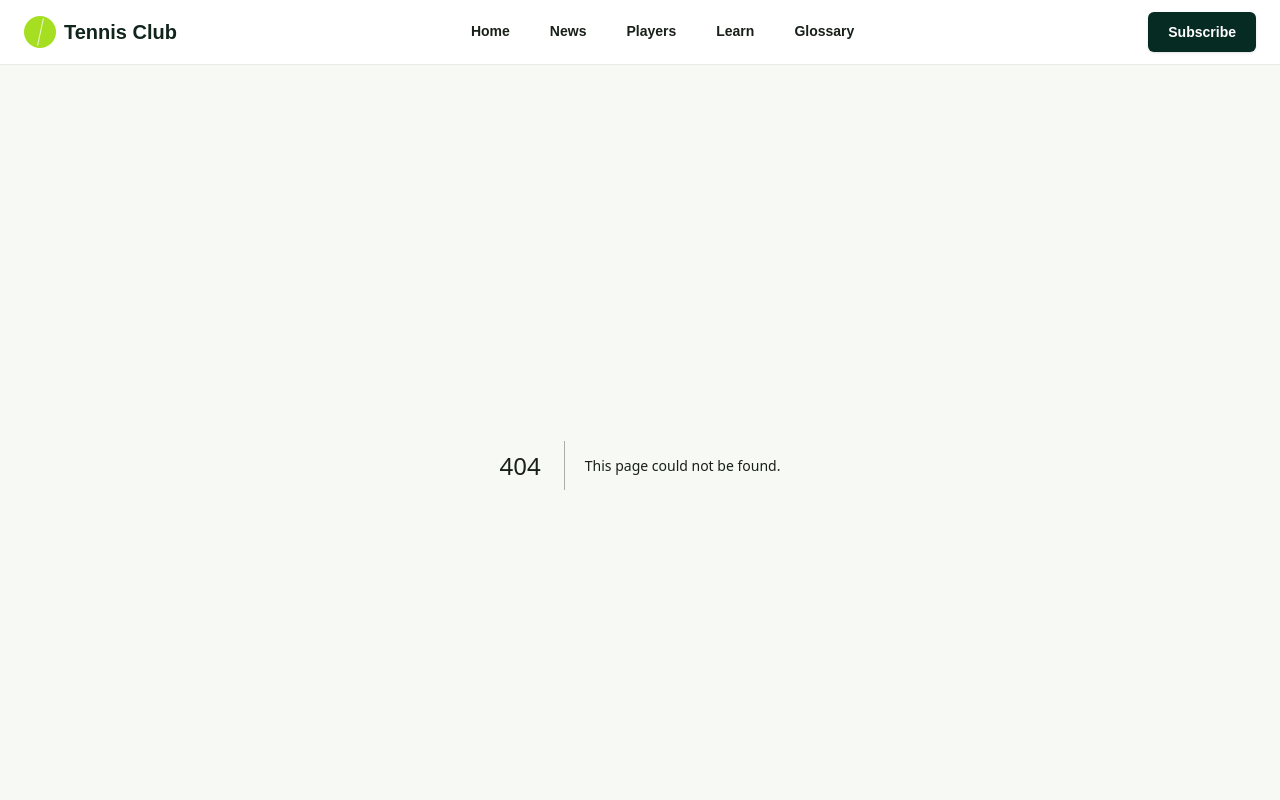
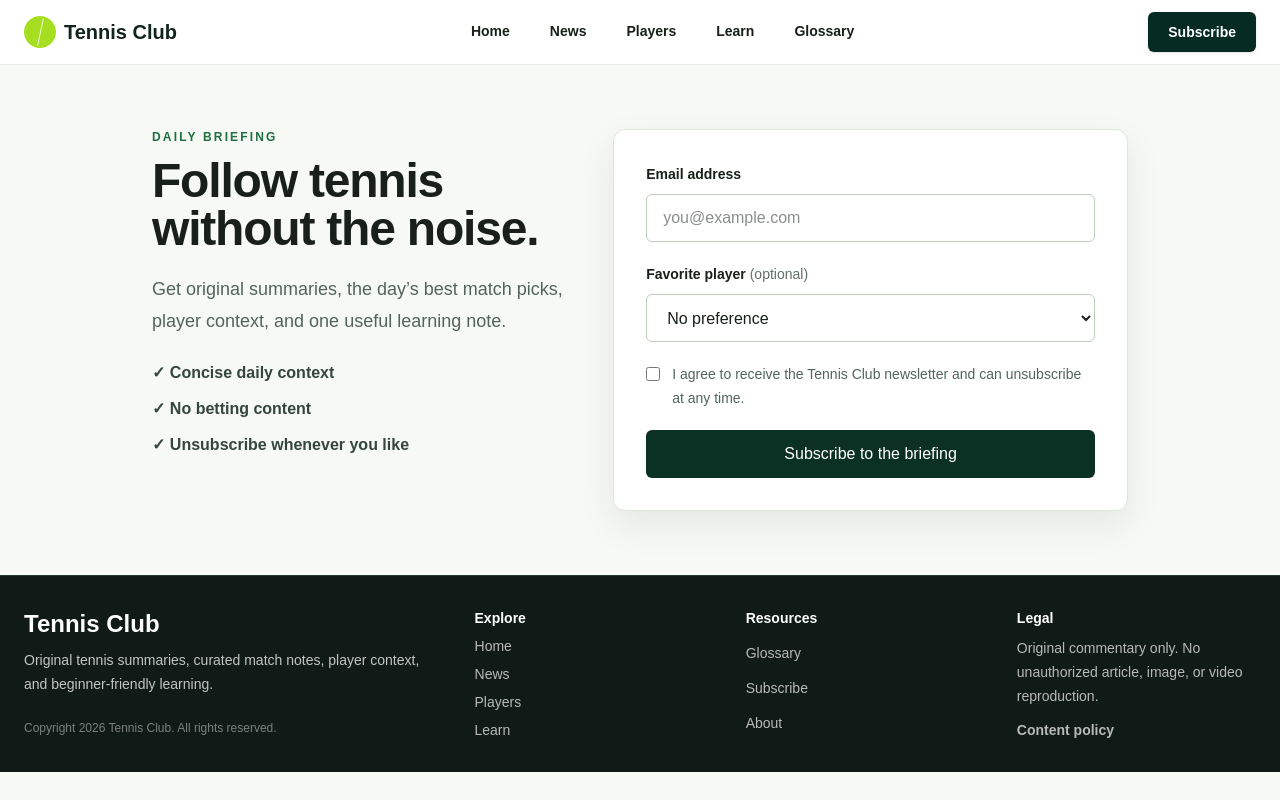
Before and after one commit to geoffrey-xiao/tennis_club, a Next.js app: page /subscribe in a window 1280 px wide. Before the commit this address had no page. Shown: the top 800 px of the page. Built offline with nearby package versions, Linux system fonts and the light colour scheme.

Commit message:
feat: add newsletter subscription

```diff
--- /dev/null
+++ b/src/app/api/subscribe/route.ts
@@ -0,0 +1,13 @@
+import { NextResponse } from "next/server";
+
+const emailPattern = /^[^\s@]+@[^\s@]+\.[^\s@]+$/;
+
+export async function POST(request: Request) {
+  const body = (await request.json()) as { email?: unknown; favoritePlayer?: unknown; consent?: unknown };
+  const email = typeof body.email === "string" ? body.email.trim().toLowerCase() : "";
+
+  if (!emailPattern.test(email)) return NextResponse.json({ message: "Enter a valid email address." }, { status: 400 });
+  if (body.consent !== true) return NextResponse.json({ message: "Consent is required to subscribe." }, { status: 400 });
+
+  return NextResponse.json({ message: "You’re subscribed! Watch your inbox for the next briefing.", subscription: { email, favoritePlayer: typeof body.favoritePlayer === "string" ? body.favoritePlayer : null } }, { status: 201 });
+}
--- /dev/null
+++ b/src/app/subscribe/page.tsx
@@ -0,0 +1,23 @@
+import type { Metadata } from "next";
+import { SubscriptionForm } from "@/components/subscription-form";
+import { players } from "@/data/players";
+
+export const metadata: Metadata = {
+  title: "Subscribe | Tennis Club",
+  description: "Subscribe to the daily Tennis Club briefing for match picks, player updates, and beginner guides.",
+  alternates: { canonical: "/subscribe" }
+};
+
+export default function SubscribePage() {
+  return (
+    <main className="mx-auto grid max-w-5xl gap-10 px-4 py-12 sm:px-6 md:grid-cols-[0.9fr_1.1fr] md:items-start md:py-16">
+      <div>
+        <p className="text-xs font-black uppercase tracking-[0.18em] text-[var(--primary)]">Daily briefing</p>
+        <h1 className="mt-3 text-4xl font-black tracking-tight sm:text-5xl">Follow tennis without the noise.</h1>
+        <p className="mt-5 text-lg leading-8 text-[#52645c]">Get original summaries, the day’s best match picks, player context, and one useful learning note.</p>
+        <ul className="mt-6 grid gap-3 font-bold text-[#35463f]"><li>✓ Concise daily context</li><li>✓ No betting content</li><li>✓ Unsubscribe whenever you like</li></ul>
+      </div>
+      <SubscriptionForm players={players} />
+    </main>
+  );
+}
--- /dev/null
+++ b/src/components/subscription-form.tsx
@@ -0,0 +1,60 @@
+"use client";
+
+import { FormEvent, useState } from "react";
+import type { Player } from "@/data/players";
+
+export function SubscriptionForm({ players }: { players: Player[] }) {
+  const [status, setStatus] = useState<"idle" | "loading" | "success" | "error">("idle");
+  const [message, setMessage] = useState("");
+
+  async function handleSubmit(event: FormEvent<HTMLFormElement>) {
+    event.preventDefault();
+    const form = event.currentTarget;
+    const data = new FormData(form);
+    setStatus("loading");
+    setMessage("");
+
+    try {
+      const response = await fetch("/api/subscribe", {
+        method: "POST",
+        headers: { "Content-Type": "application/json" },
+        body: JSON.stringify({
+          email: data.get("email"),
+          favoritePlayer: data.get("favoritePlayer") || undefined,
+          consent: data.get("consent") === "on"
+        })
+      });
+      const result = (await response.json()) as { message: string };
+      setMessage(result.message);
+      setStatus(response.ok ? "success" : "error");
+      if (response.ok) form.reset();
+    } catch {
+      setMessage("We could not save your subscription. Please try again.");
+      setStatus("error");
+    }
+  }
+
+  return (
+    <form onSubmit={handleSubmit} className="grid gap-5 rounded-xl border border-[#dfe6dc] bg-white p-6 shadow-[0_14px_36px_rgba(21,38,30,0.08)] sm:p-8">
+      <div>
+        <label htmlFor="email" className="text-sm font-black">Email address</label>
+        <input id="email" name="email" type="email" autoComplete="email" required placeholder="you@example.com" className="mt-2 min-h-12 w-full rounded-md border border-[#bdcbbc] px-4 outline-none focus:border-[var(--primary)] focus:ring-2 focus:ring-[#1f6f43]/20" />
+      </div>
+      <div>
+        <label htmlFor="favorite-player" className="text-sm font-black">Favorite player <span className="font-normal text-[#607068]">(optional)</span></label>
+        <select id="favorite-player" name="favoritePlayer" defaultValue="" className="mt-2 min-h-12 w-full rounded-md border border-[#bdcbbc] bg-white px-4">
+          <option value="">No preference</option>
+          {players.map((player) => <option key={player.id} value={player.name}>{player.name}</option>)}
+        </select>
+      </div>
+      <label className="flex items-start gap-3 text-sm leading-6 text-[#52645c]">
+        <input name="consent" type="checkbox" required className="mt-1 h-4 w-4 accent-[var(--primary)]" />
+        <span>I agree to receive the Tennis Club newsletter and can unsubscribe at any time.</span>
+      </label>
+      <button type="submit" disabled={status === "loading"} className="primary-link-text min-h-12 rounded-md bg-[#0b3124] px-5 text-sm font-black disabled:opacity-60">
+        {status === "loading" ? "Subscribing…" : "Subscribe to the briefing"}
+      </button>
+      {message ? <p role="status" className={`rounded-md p-3 text-sm font-bold ${status === "success" ? "bg-[#e1f4d8] text-[#285027]" : "bg-[#fee7e2] text-[#7d2d21]"}`}>{message}</p> : null}
+    </form>
+  );
+}
```
